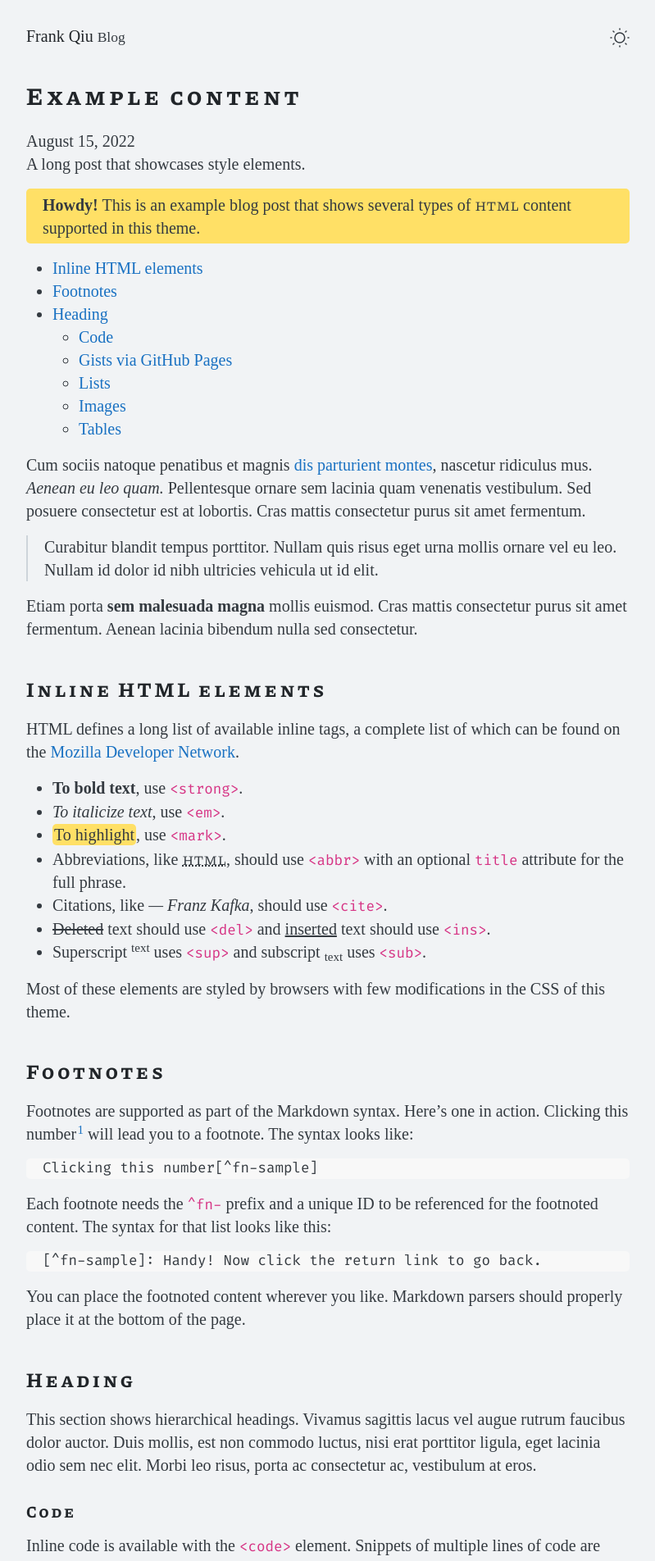
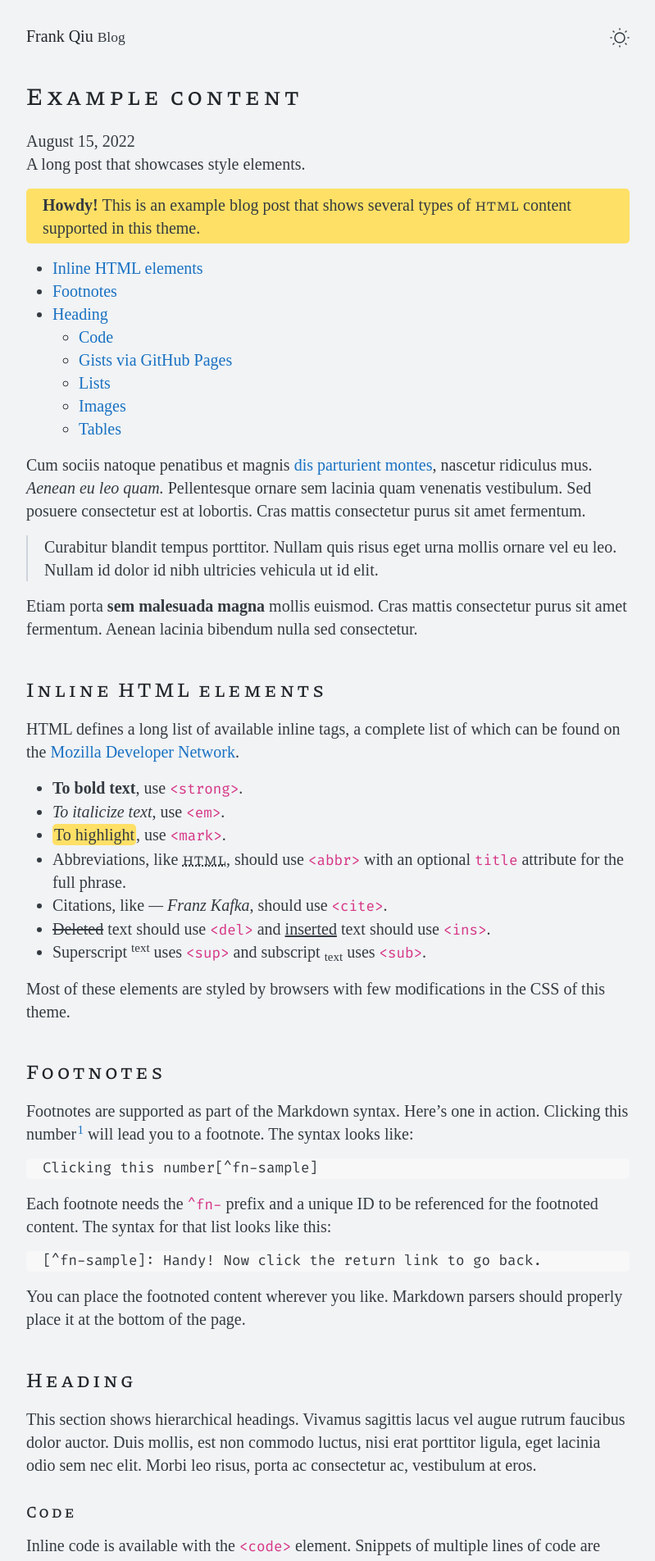
Before and after one commit to frankq1024/frankq1024.github.io, a Jekyll site: the page built from _posts/2022-08-15-example-content.md, in a window 1280 px wide. Shown: the top 1904 px of the page at 82% size, without its empty margins (240-1039 px from the left). Built offline with Jekyll 4.4.1, drawn with Linux system fonts in a browser that asks for light colours; some web fonts are replaced.

Commit message:
Fix and update topography

```diff
--- a/_sass/_base.scss
+++ b/_sass/_base.scss
@@ -38,7 +38,7 @@
 }
 
 small {
-  font-weight: 300;
+  font-weight: 200;
 }
 
 sc {
@@ -54,7 +54,7 @@
 blockquote {
   padding-left: 1em;
   border-left: 0.1em solid var(--color-border);
-  font-weight: 300;
+  font-weight: 200;
 }
 
 mark {
--- a/_sass/_headings.scss
+++ b/_sass/_headings.scss
@@ -1,6 +1,6 @@
 h1,h2,h3 {
   color: var(--color-heading);
-  font-weight: bold;
+  // font-weight: bold;
   font-family: var(--type-caps);
   letter-spacing: .15em;
   margin-bottom: .8em;
--- a/_sass/_lightbox.scss
+++ b/_sass/_lightbox.scss
@@ -1,20 +1,34 @@
-// Custom GLightbox styles
-
-.glightbox-container {
+.glightbox-clean {
   .gslide-description {
-    background: var(--color-background);
+    background-color: var(--color-background);
     color: var(--color-text);
     font-size: var(--type-size);
     font-family: var(--type-serif);
   }
 
-  .gslide-title h4 {
+  .gslide-title {
+    font-size: 1.25em;
     font-weight: bold;
+    font-family: var(--type-caps);
     color: var(--color-heading);
-    font-family: var(--type-caps);
     letter-spacing: 0.1em;
     margin-top: 0;
     margin-bottom: 0.8em;
-    font-size: 1.25em;
+  }
+
+  .gslide-description {
+    font-size: 1em;
+    font-family: var(--type-serif);
+    color: var(--color-text);
+    margin-top: 0;
+    margin-bottom: 0;
   }
 }
+
+a.glightbox {
+
+  &:focus,
+  &:hover {
+    border-bottom: none;
+  }
+}
--- a/_sass/_particles.scss
+++ b/_sass/_particles.scss
@@ -33,7 +33,8 @@
   min-height: 100vh;
 
   h1,
-  h2 {
+  h2,
+  p {
     color: var(--color-particles-text);
   }
 }
```
Also changed, not shown: cv.md (+11 -11 lines).
